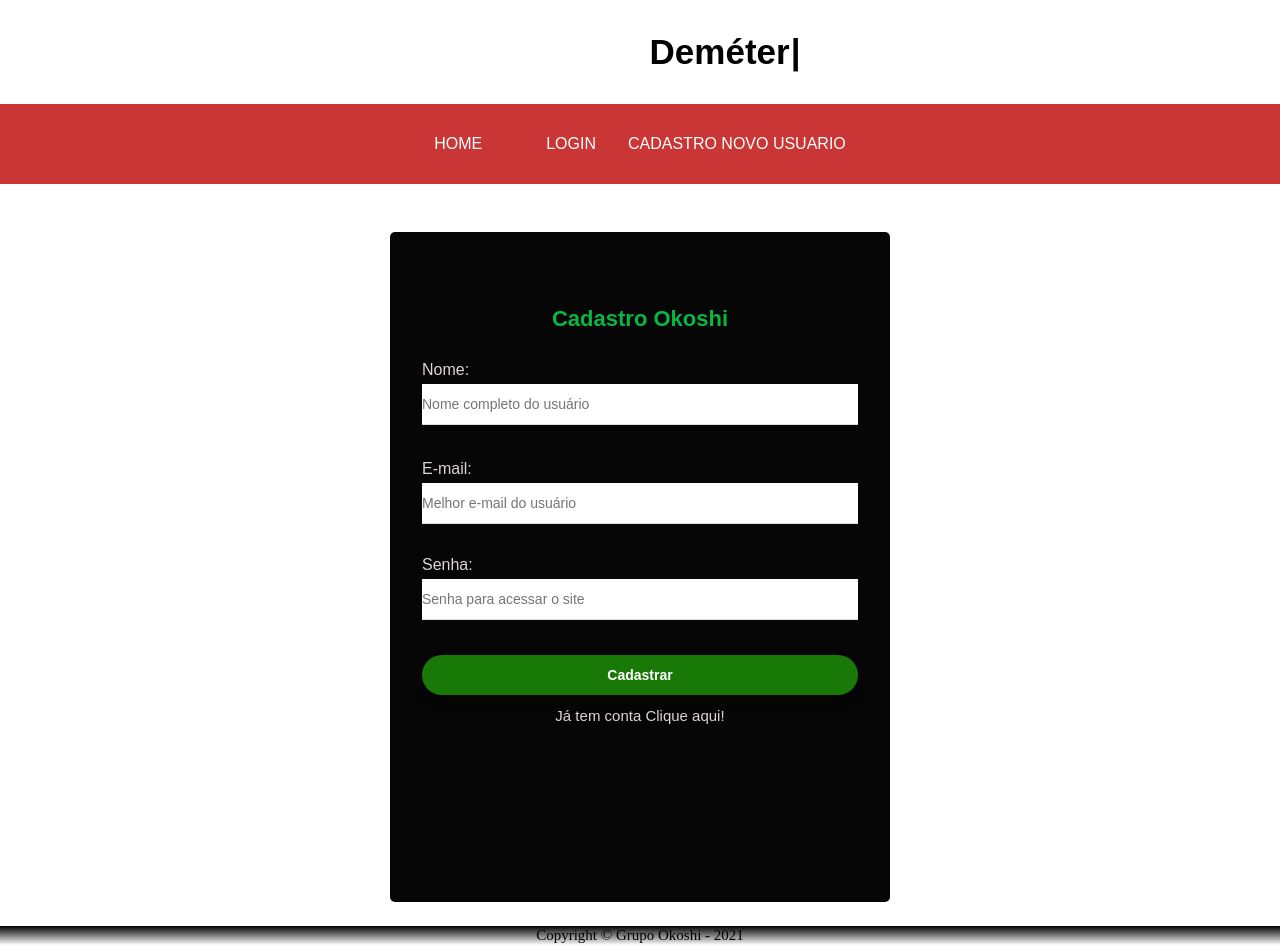
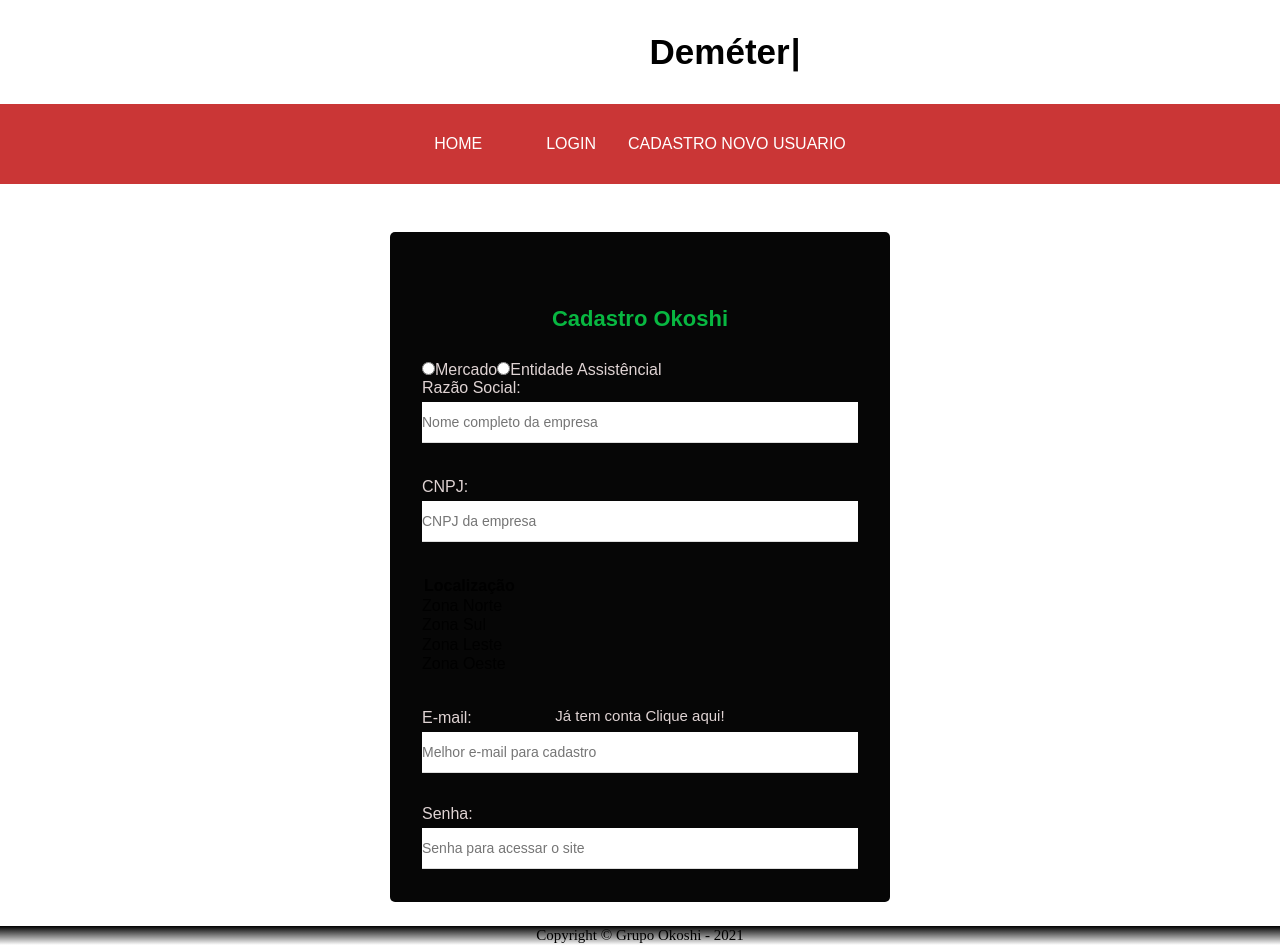
Before and after one commit to Marcos26-tech/Demeter-GlobalSolucion, a React (Create React App) app: page /cadastro in a window 1280 px wide. Built offline with nearby package versions, Linux system fonts and the light colour scheme; a web font is replaced by a local one.

Commit message:
add ajuste cadastro

```diff
--- a/src/pages/login/cadastro/PageRegistro.jsx
+++ b/src/pages/login/cadastro/PageRegistro.jsx
@@ -134,15 +134,39 @@ function Registro() {
         )}
 
         <Form onSubmit={addUser} id="form">
+
+          <label><input type="radio" class="question" name="mercado" value="1" />Mercado</label>
+          <label><input type="radio" class="question" name="assistente" value="2" />Entidade Assistêncial</label>
+
           <FormFieldset>
-            <label>Nome: </label>
+            <label>Razão Social: </label>
             <FormInput
               type="text"
               name="nome"
-              placeholder="Nome completo do usuário"
+              placeholder="Nome completo da empresa"
               onChange={valueInput}
               value={user.nome}
             />
+          </FormFieldset>
+
+          <FormFieldset>
+            <label>CNPJ: </label>
+            <FormInput
+              type="number"
+              name="cnpj"
+              placeholder="CNPJ da empresa"
+              onChange={valueInput}
+              value={user.nome}
+            />
+          </FormFieldset>
+
+          <FormFieldset>
+            <optgroup label="Localização">
+              <option value="norte">Zona Norte</option>
+              <option value="sul">Zona Sul</option>
+              <option value="leste">Zona Leste</option>
+              <option value="oeste">Zona Oeste</option>
+            </optgroup>
           </FormFieldset>
 
           <FormFieldset>
@@ -150,7 +174,7 @@ function Registro() {
             <FormInput
               type="email"
               name="email"
-              placeholder="Melhor e-mail do usuário"
+              placeholder="Melhor e-mail para cadastro"
               onChange={valueInput}
               value={user.email}
             />
```
Also changed, not shown: src/pages/pagecadastroproduto/PageCadastroProduto.jsx (renamed from src/pages/pagecadastro/PageCadastroProduto.jsx).
